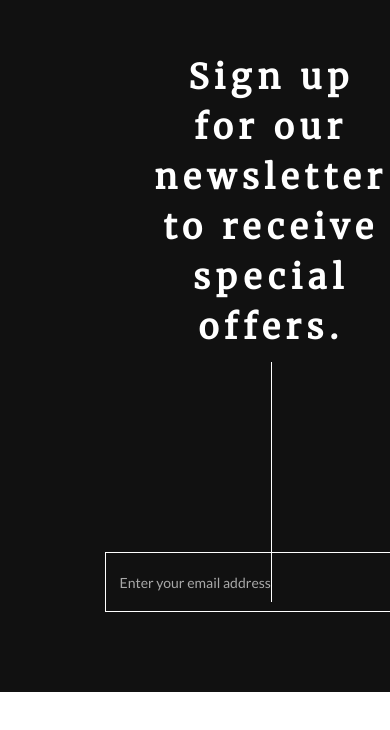
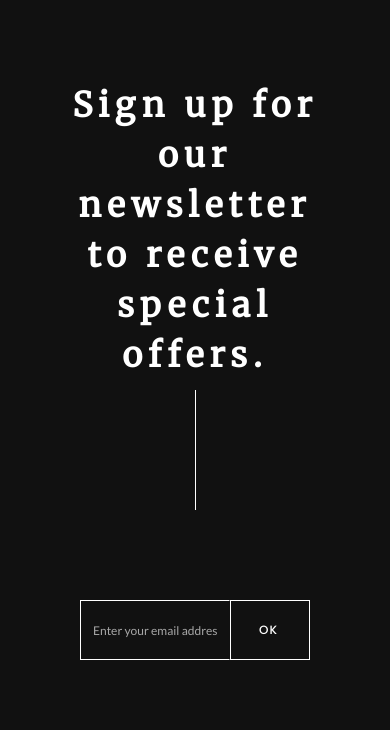
Before and after one commit to dalejodc/frontend-test, an Angular app: page / in a window 390 px wide. Shown: the part 8067-8797 px from the top of the page. Before the commit the page ends 8759 px from the top, so only its background shows below. Built offline with nearby package versions, Linux system fonts and the light colour scheme.

Commit message:
Newsletter finished
Styles

```diff
--- a/src/app/components/newsletter/newsletter.component.css
+++ b/src/app/components/newsletter/newsletter.component.css
@@ -4,8 +4,8 @@
 
 .newsletter-section {
     background-color: var(--light-black);
-    height: 90%;
-    min-height: 90vh;
+    height: 100%;
+    min-height: 100vh;
     background-repeat: no-repeat;
     z-index: -5;
     padding-top: 40px;
@@ -27,14 +27,14 @@
     text-decoration: none;
     z-index: 1;
     margin-top: 30px;
-    margin-bottom: 150px;
+    margin-bottom: 170px;
 }
 
 .newsletter-title::before {
     border-left: 1px solid white;
     left: 50%;
     content: '';
-    height: 60%;
+    height: 120px;
     position: absolute;
     top: 90%;
     opacity: 1;
@@ -52,10 +52,25 @@
     color: white;
 }
 
+/* Media querie to resize button width */
+@media screen and (max-width: 420px) {
+    .ui.input>input{
+        border: 1px solid #fff;
+        background-color:var(--light-black);
+        border-radius: 0;
+        height: 60px;
+        width: 150px !important;
+        caret-color: white;
+        color: white;
+        font-size: 12px;
+    }
+}
+
 .ui.button {
     cursor: pointer;
     display: inline-block;
     min-height: 1em;
+    width: 80px !important;
     outline: 0;
     border: none;
     background:transparent;
@@ -68,5 +83,6 @@
     font-weight: 500;
     letter-spacing: 1px;
     font-size: 12px;
-    margin-right: 20% !important;
+    padding-left: 28px;
+    /* margin-right: 20% !important; */
 }
--- a/src/app/components/newsletter/newsletter.component.html
+++ b/src/app/components/newsletter/newsletter.component.html
@@ -2,11 +2,11 @@
 
   <div class="ui grid">
     <div class=" four wide computer column"></div>
-    <div class=" eight wide computer column center aligned">
+    <div class=" sixteen wide mobile sixteen wide tablet eight wide computer column center aligned">
       <h2 class="newsletter-title">Sign up for our newsletter to receive special offers.</h2>
       <div class="ui action input">
         <input type="text" placeholder="Enter your email address">
-        <button class="ui button">OK</button>
+        <button class="ui button center aligned">OK</button>
       </div>
     </div>
     <div class=" four wide computer column"></div>
```
